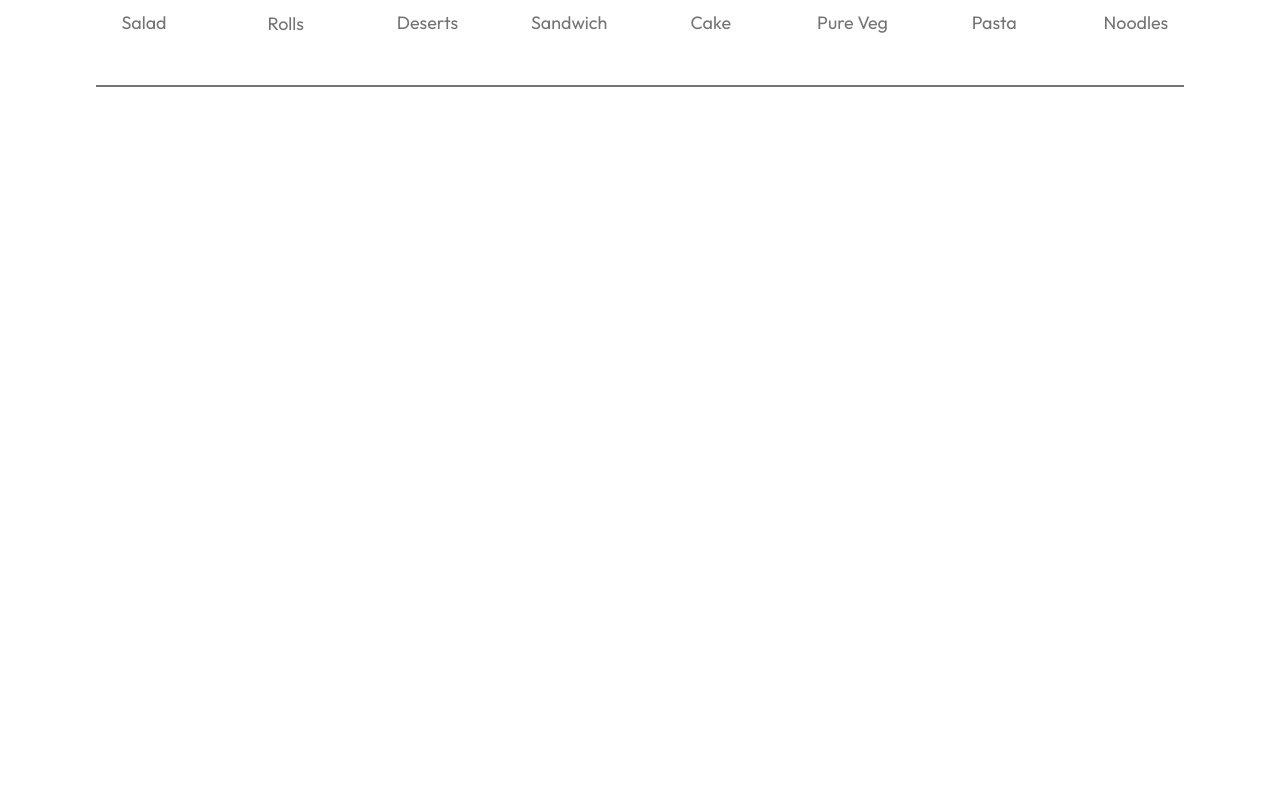
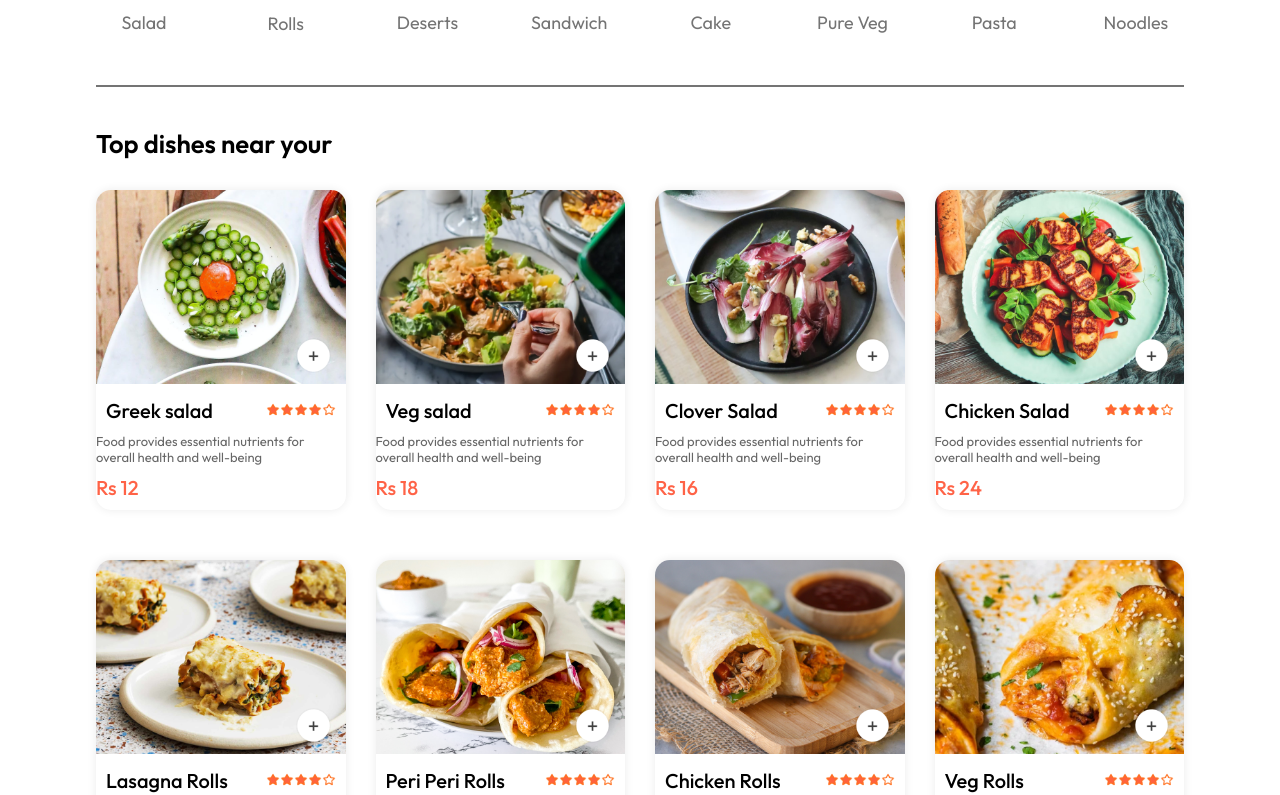
Before and after one commit to SohamPethkar7038/FoodDeliveryMern, a React (Vite) app in the folder frontend/: page / in a window 1280 px wide. Shown: the part 807-1602 px from the top of the page. Before the commit the page ends 904 px from the top, so only its background shows below. Built offline with nearby package versions, Linux system fonts and the light colour scheme.

Commit message:
Create item category section(FoodDisplay), StoreContext, add & remove items from food_list section

```diff
--- a/frontend/src/components/ExploreMenu/ExploreMenu.css
+++ b/frontend/src/components/ExploreMenu/ExploreMenu.css
@@ -53,6 +53,6 @@
 }
 
 .explore-menu-list-item .active{
-    border: 4px solid tomato;
+    border: 5px solid tomato;
     padding: 2px;
 }
--- a/frontend/src/components/ExploreMenu/ExploreMenu.jsx
+++ b/frontend/src/components/ExploreMenu/ExploreMenu.jsx
@@ -8,14 +8,16 @@
       <h1>Explore our menu</h1>
       <p className='explore-menu-text'>Choose from a diverse menu featuring a delectable array of dishes. Our mission is to satisfy your cravings and elevate your dining experience, one delicious meal at a time</p>
       <div className="explore-menu-list">
-        {menu_list.map((item,index)=>{
+        {
+        menu_list.map((item,index)=>{
           return (
             <div onClick={()=>setCategory(prev=>prev===item.menu_name?"All":item.menu_name)} key={index} className='explore-menu-list-item'>
               <img className={category===item.menu_name?"active":""} src={item.menu_image} alt="" />
               <p>{item.menu_name}</p>
             </div>
           )
-        })}
+        })
+        }
       </div>
       <hr />
     </div>
--- /dev/null
+++ b/frontend/src/components/FoodDisplay/FoodDisplay.css
@@ -0,0 +1,18 @@
+.food-display{
+    margin-top: 30px;
+
+}
+
+.food-display h2{
+    font-size: max(2vw,24px);
+    font-weight: 600;
+
+}
+
+.food-display-list{
+    display: grid;
+    grid-template-columns: repeat(auto-fill,minmax(200px,1fr));
+    margin-top: 30px;
+    gap: 30px;
+    row-gap: 50px;
+}
--- /dev/null
+++ b/frontend/src/components/FoodDisplay/FoodDisplay.jsx
@@ -0,0 +1,24 @@
+import React, { useContext } from 'react'
+import './FoodDisplay.css'
+import { StoreContext } from '../../context/StoreContext'
+import FoodItem from '../FoodItem/FoodItem'
+
+
+const FoodDisplay = ({category}) => {
+    const {food_list}=useContext(StoreContext)
+
+  return (
+    <div className='food-display' id='food-display'>
+        <h2>Top dishes near your</h2>
+        <div className='food-display-list'>
+            {
+                food_list.map((item,index)=>{
+                    return <FoodItem key={item._id} id={item._id} name={item.name} description={item.description} price={item.price} image={item.image}/>
+                })
+            }
+        </div>
+    </div>
+  )
+}
+
+export default FoodDisplay
--- /dev/null
+++ b/frontend/src/components/FoodItem/FoodItem.css
@@ -0,0 +1,74 @@
+.food-item{
+    width: 100%;
+    margin: auto;
+
+    border-radius: 15px;
+    box-shadow:0px 0px 10px #00000015;
+    transition: 0.3s;
+    animation: fadeIn 1s;
+}
+
+.food-item-image{
+    width: 100%;
+    border-radius: 15px 15px 0px 0px;
+    align-items: center;
+    justify-content: center;
+}
+
+.food-item-name-rating{
+    display: flex;
+    align-items: center;
+    justify-content: space-between;
+    margin:10px
+}
+
+.food-item-name-rating p{
+    font-size: 20px;
+    font-weight: 500;
+}
+
+.food-item-name-rating img{
+    width: 70px;
+}
+
+.food-item-desc{
+    color: #676767;
+    font-size: 13px;
+}
+
+.food-item-price{
+    color: tomato;
+    font-size:20px;
+    font-weight: 500;
+    margin: 10px 0px;
+}
+
+.food-item-img-container{
+    position: relative;
+
+}
+
+.food-item-img-container .add{
+    position: absolute;
+    width: 35px;
+    bottom:15px;
+    right: 15px;
+    cursor: pointer;
+    border-radius:50%;
+}
+
+.food-item-counter{
+    position: absolute;
+    bottom: 15px;
+    right: 15px;
+    gap: 10px;
+    padding: 6px;
+    border-radius: 50px;
+    display: flex;
+    align-items: center;
+    background-color: white;
+}
+
+.food-item-counter img{
+    width: 30px;
+}
--- /dev/null
+++ b/frontend/src/components/FoodItem/FoodItem.jsx
@@ -0,0 +1,42 @@
+import './FoodItem.css'
+import { assets } from '../../assets/assets'
+import { useContext } from 'react';
+import { StoreContext } from '../../context/StoreContext';
+
+const FoodItem = ({id,name,price,description,image}) => {
+
+
+    const {cartItems,setCartItems,addToCart,removeFromCart}=useContext(StoreContext);
+
+
+    return (
+    <div className='food-item'>
+        <div className='food-item-img-container'>
+            <img className='food-item-image' src={image} alt="" />
+            {
+                !cartItems[id] ? <img className='add' onClick={()=>addToCart(id)} src={assets.add_icon_white} alt=''/> :
+                <div className="food-item-counter">
+                    <img onClick={()=>removeFromCart(id)} src={assets.remove_icon_red} alt="" />
+                    <p>{cartItems[id]}</p>
+                    <img onClick={()=>addToCart(id)} src={assets.add_icon_green} alt="" />
+                </div>
+            }
+        </div>
+        <div className="food-item-info">
+            <div className='food-item-name-rating'>
+                <p>{name}</p>
+                <img src={assets.rating_starts} alt="" />
+            </div>
+            <p className="food-item-desc">
+                {description}
+            </p>
+            <p className="food-item-price">
+                Rs {price}
+            </p>
+        </div>
+
+    </div>
+  )
+}
+
+export default FoodItem
--- /dev/null
+++ b/frontend/src/context/StoreContext.jsx
@@ -0,0 +1,43 @@
+import { createContext, useEffect, useState } from "react";
+import { food_list } from "../assets/assets";
+
+
+
+export const StoreContext=createContext(null);
+
+const StoreContextProvider=(props)=>{
+
+    const [cartItems,setCartItems]=useState({});
+
+    const addToCart=(itemId)=>{
+        if(!cartItems[itemId]){
+            setCartItems((prev)=>({...prev,[itemId]:1}))
+        }
+        else{
+            setCartItems((prev)=>({...prev,[itemId]:prev[itemId]+1}));
+        }
+    }
+
+    const removeFromCart=(itemId)=>{
+        setCartItems((prev)=>({...prev,[itemId]:prev[itemId]-1}));
+    }
+
+    useEffect(()=>{
+        console.log(cartItems)
+    },[cartItems])
+
+    const contextValue={
+        food_list,
+        cartItems,
+        setCartItems,
+        addToCart,
+        removeFromCart
+    }
+    return(
+        <StoreContext.Provider value={contextValue}>
+            {props.children}
+        </StoreContext.Provider>
+    )
+}
+
+export default StoreContextProvider;
--- a/frontend/src/main.jsx
+++ b/frontend/src/main.jsx
@@ -3,9 +3,12 @@
 import './index.css'
 import App from './App.jsx'
 import {BrowserRouter} from 'react-router-dom'
+import StoreContextProvider from './context/StoreContext.jsx'
 createRoot(document.getElementById('root')).render(
   <BrowserRouter>
-    <App />
+    <StoreContextProvider>
+       <App />
+    </StoreContextProvider>
   </BrowserRouter>
 
 )
--- a/frontend/src/pages/Home/Home.jsx
+++ b/frontend/src/pages/Home/Home.jsx
@@ -2,6 +2,7 @@
 import './Home.css'
 import Header from '../../components/Header/Header'
 import ExploreMenu from '../../components/ExploreMenu/ExploreMenu'
+import FoodDisplay from '../../components/FoodDisplay/FoodDisplay'
 
 
 const Home=()=>{
@@ -10,6 +11,7 @@
         <div>
           <Header/>
           <ExploreMenu category={category} setCategory={setCategory}/>
+          <FoodDisplay category={category}/>
         </div>
     )
 }
--- a/package.json
+++ /dev/null
@@ -1,5 +0,0 @@
-{
-  "dependencies": {
-    "react-router-dom": "^7.11.0"
-  }
-}
```
Also changed, not shown: 1 other file (tests, documents, lock files or other folders).
